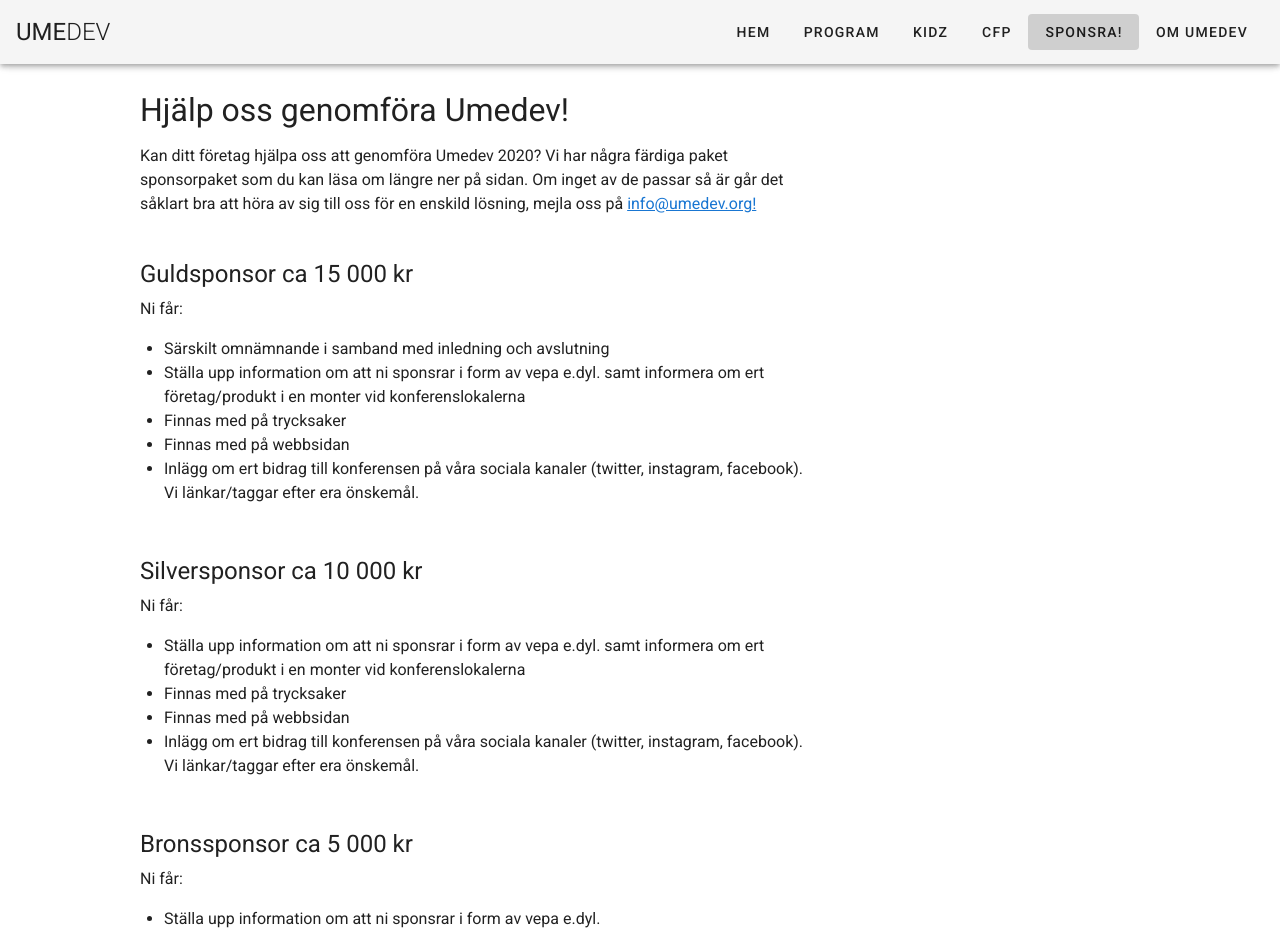
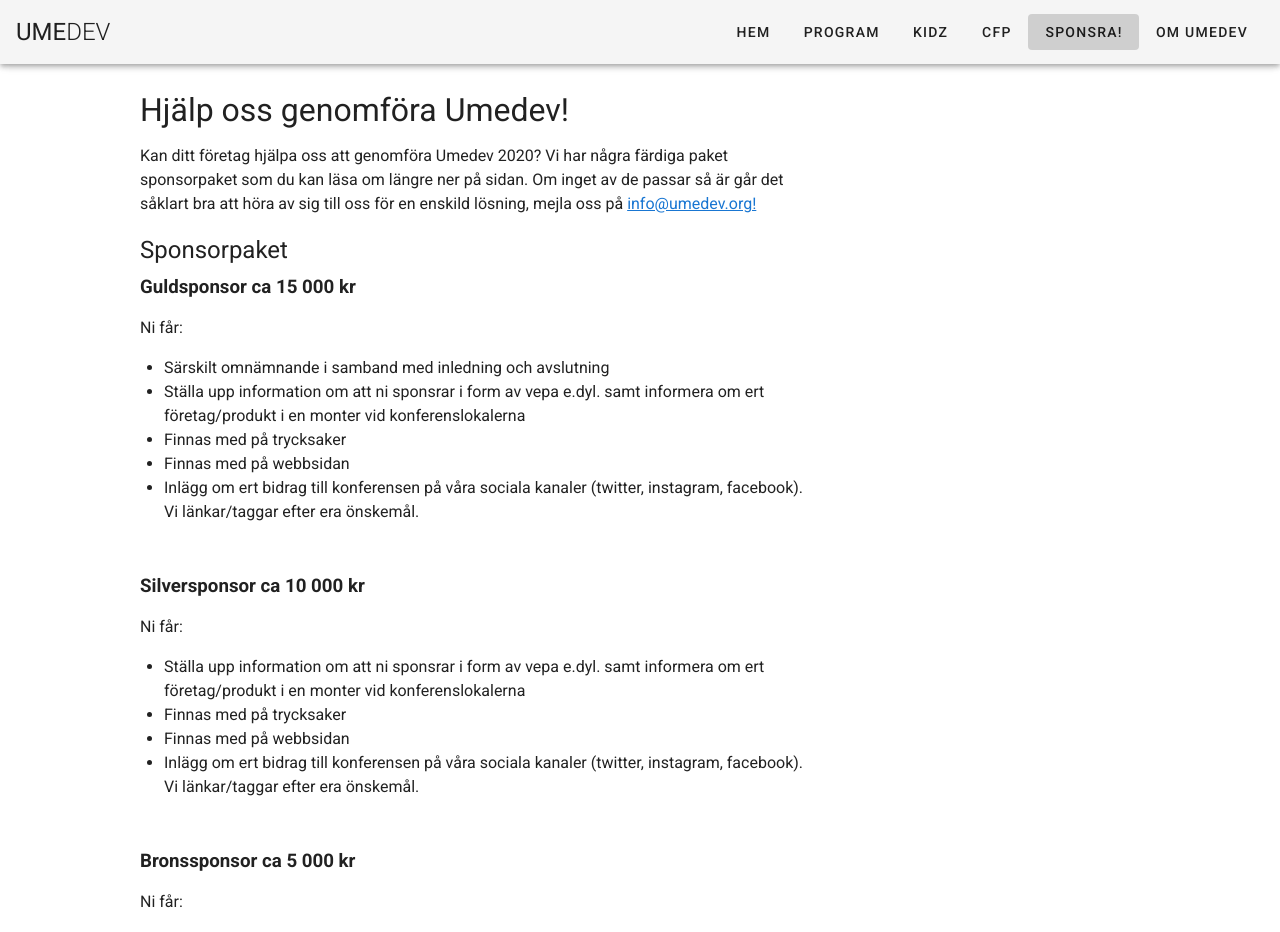
Before and after one commit to umedevkonferens/umedev, a Vue app: page /sponsra in a window 1280 px wide. Shown: the top 932 px of the page. Built offline with nearby package versions, Linux system fonts and the light colour scheme; what vuefire would draw is missing.

Commit message:
Added missing header on sponsor-menu

```diff
--- a/src/views/Sponsring.vue
+++ b/src/views/Sponsring.vue
@@ -11,8 +11,8 @@
             oss för en enskild lösning, mejla oss på
             <a href="mailto:info@umedev.org!">info@umedev.org!</a>
           </p>
-          <br />
-          <h2>Guldsponsor ca 15 000 kr</h2>
+          <h2>Sponsorpaket</h2>
+          <h3>Guldsponsor ca 15 000 kr</h3>
           <p>Ni får:</p>
           <ul>
             <li>
@@ -33,7 +33,7 @@
           </ul>
           <br />
           <br />
-          <h2>Silversponsor ca 10 000 kr</h2>
+          <h3>Silversponsor ca 10 000 kr</h3>
           <p>Ni får:</p>
           <ul>
             <li>
@@ -51,7 +51,7 @@
           </ul>
           <br />
           <br />
-          <h2>Bronssponsor ca 5 000 kr</h2>
+          <h3>Bronssponsor ca 5 000 kr</h3>
           <p>Ni får:</p>
           <ul>
             <li>
@@ -89,4 +89,7 @@
 h2 {
   font-weight: normal;
 }
+h3 {
+  margin-bottom: 15px;
+}
 </style>
```
